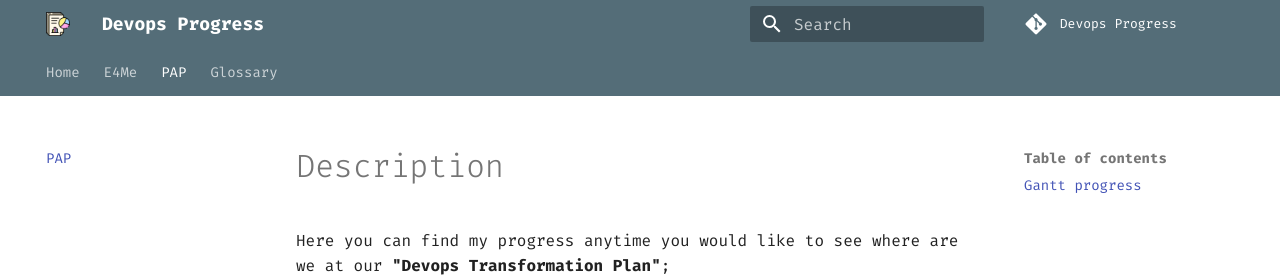
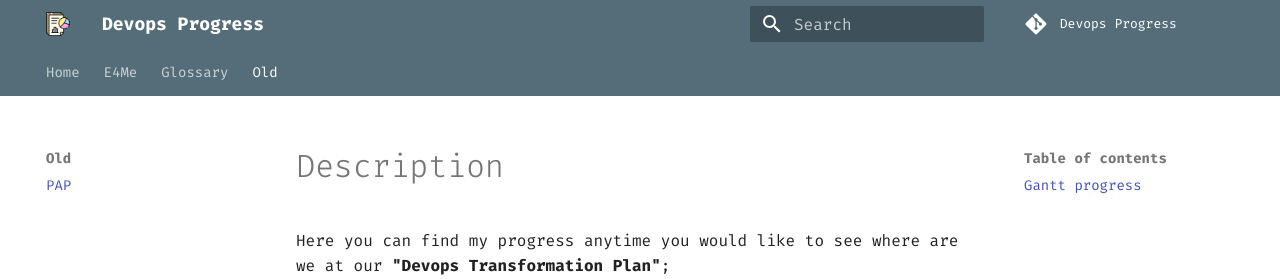
Before and after one commit to jmarcos-cano/devops-progress, an MkDocs documentation site: the page built from docs/pap.md, in a window 1280 px wide. Shown: the top 279 px of the page. Built offline with MkDocs 1.6.1 and Material for MkDocs 9.7.7, drawn with Linux system fonts in a browser that asks for light colours.

```diff
--- a/mkdocs.yml
+++ b/mkdocs.yml
@@ -3,8 +3,9 @@ site_name: Devops Progress
 nav:
   - Home: 'index.md'
   - E4Me: 'e4me.md'
-  - PAP: 'pap.md'
   - Glossary: 'glossary.md'
+  - Old:
+    - PAP: 'pap.md'
 
 
 
@@ -15,7 +16,7 @@ site_description: kubernetes (aka k8s) tips, training, guides.
 repo_name: Devops Progress
 repo_url: https://github-hcs.dxc.com/jcano20/devops-progress.git
 
-edit_uri: "/"
+edit_uri: ""
 
 theme:
   name: material
```
